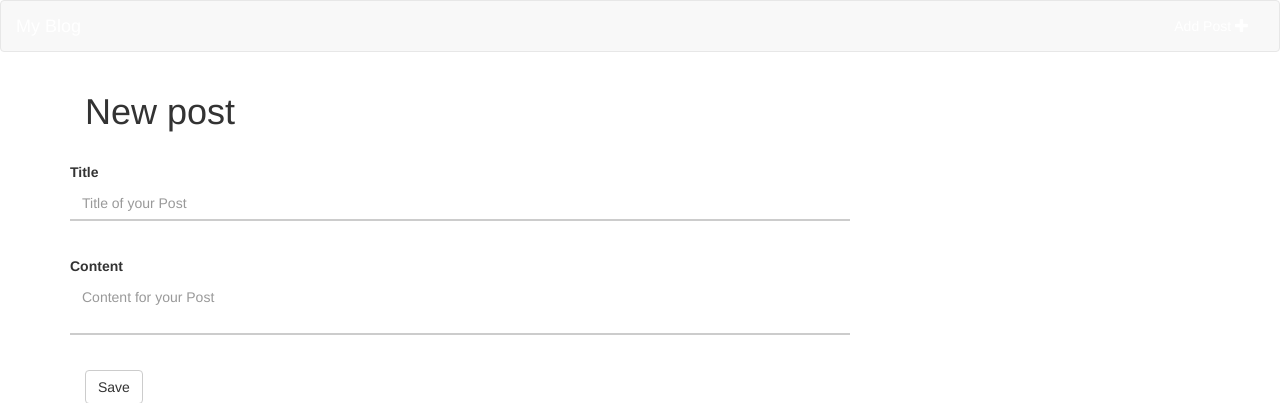
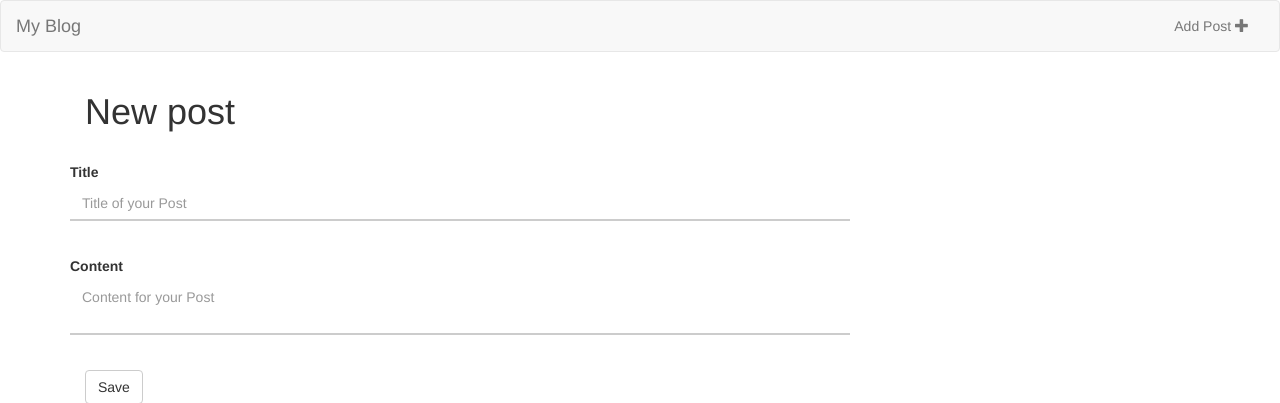
Before and after one commit to cuttingchai/django, a Django app: page /new_post/ in a window 1280 px wide. Shown: the top 403 px of the page. Run offline with Django 3.2, Linux system fonts and the light colour scheme; a user stored in the database is signed in; some libraries are stand-ins or nearby versions.

Commit message:
reverted link color changes

```diff
--- a/blog/templates/base.html
+++ b/blog/templates/base.html
@@ -27,7 +27,7 @@
                 <span class="icon-bar"></span>
                 <span class="icon-bar"></span>
               </button>
-              <a class="navbar-brand" style="color: white;" href="/posts">My Blog</a>
+              <a class="navbar-brand" href="/posts">My Blog</a>
             </div>
 
             <!-- Collect the nav links, forms, and other content for toggling -->
@@ -37,7 +37,7 @@
 
               <ul class="nav navbar-nav navbar-right">
                 <li>{% if user.is_authenticated %}
-                    <a style="color: white;" href="/new_post/"> Add Post <span class="glyphicon glyphicon-plus"></span></a>
+                    <a href="/new_post/"> Add Post <span class="glyphicon glyphicon-plus"></span></a>
                     {% endif %}
                 </li>
               </ul>
```
Also changed, not shown: db.sqlite3, 10 other files.
